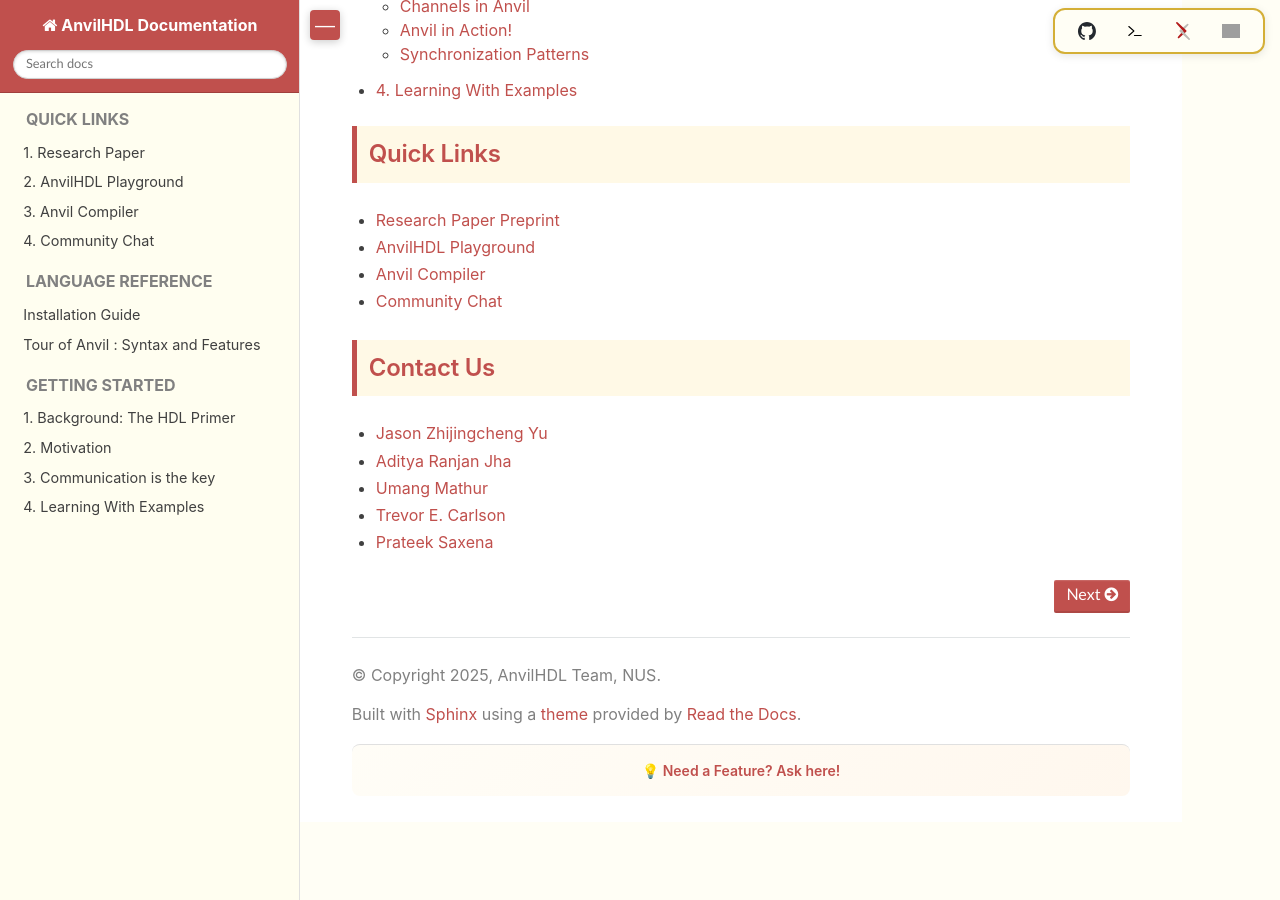
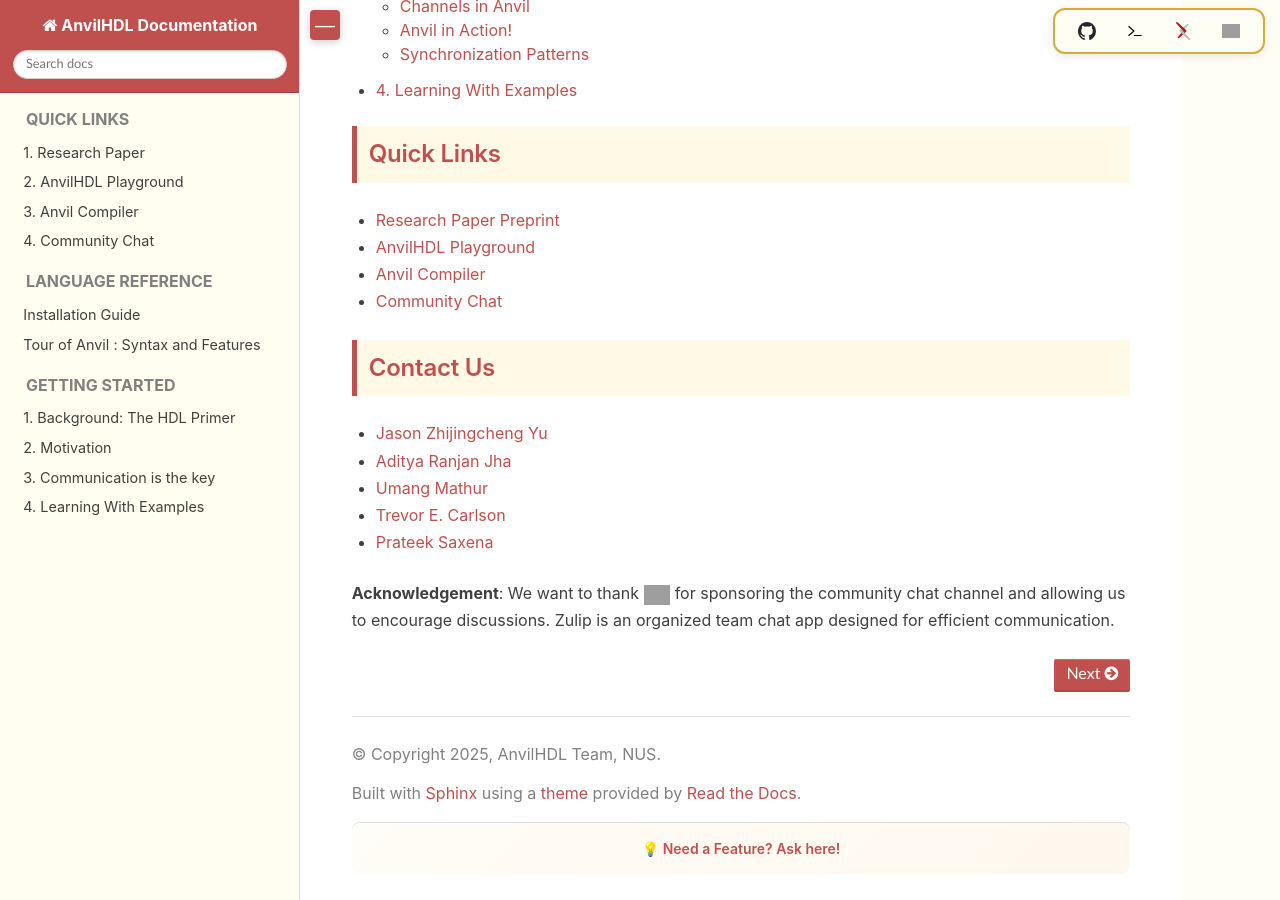
Before and after one commit to AnvilHDL/anvil-docs, a Sphinx documentation site: the page built from docs/index.rst, in a window 1280 px wide and 900 px high, scrolled down 1959 px. Built offline with Sphinx 7.4.7 and the Read the Docs theme 3.1.0, drawn with Linux system fonts in a browser that asks for light colours; before the commit the page ends 2781 px from its top, so only the background shows below that; grey boxes are pictures that could not be loaded.

Commit message:
add ack zulip

```diff
--- a/docs/index.rst
+++ b/docs/index.rst
@@ -74,3 +74,11 @@
 * `Umang Mathur <https://www.comp.nus.edu.sg/~umathur/>`_
 * `Trevor E. Carlson <https://www.comp.nus.edu.sg/~tcarlson/>`_
 * `Prateek Saxena <https://www.comp.nus.edu.sg/~prateeks/>`_
+
+
+**Acknowledgement**: We want to thank |zulip-logo| for sponsoring the community chat channel and allowing us to encourage discussions. Zulip is an organized team chat app designed for efficient communication.
+
+.. |zulip-logo| image:: https://raw.githubusercontent.com/zulip/zulip/main/static/images/logo/zulip-org-logo.svg
+   :height: 20px
+   :alt: Zulip
+   :target: https://zulip.com
```
